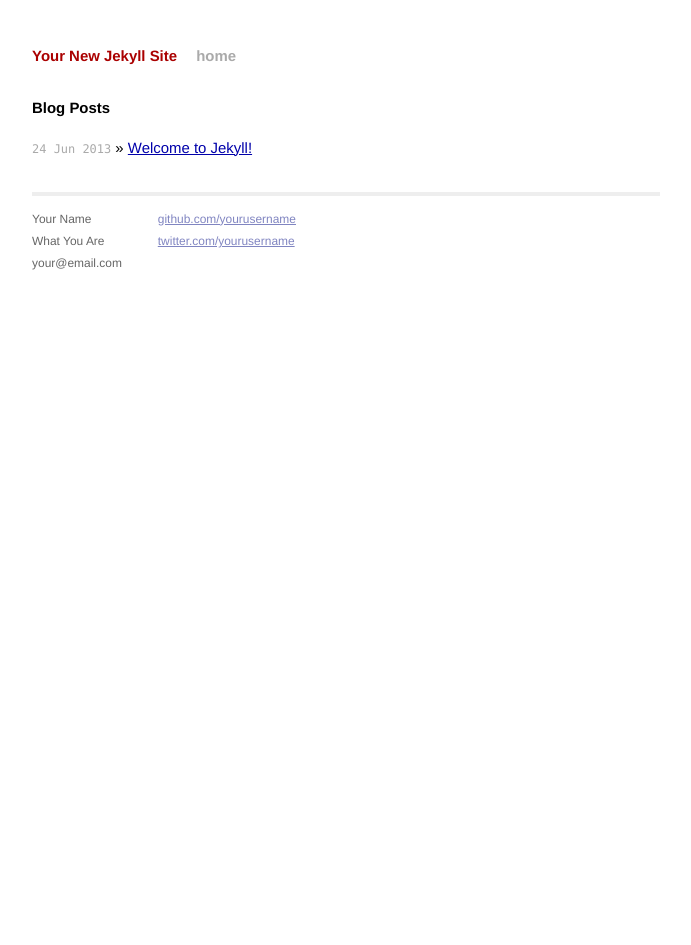
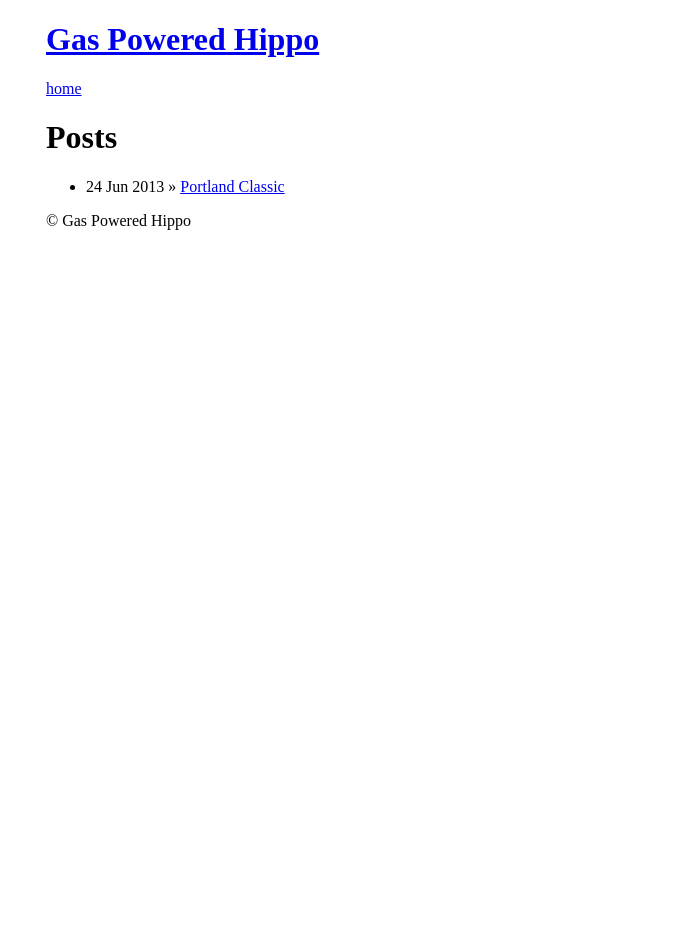
Before and after one commit to gaspoweredhippo/gaspoweredhippo.github.io, a Jekyll site: the page built from index.html, in a window 1280 px wide. Shown: the whole page, without its empty margins (294-985 px from the left). Built offline with Jekyll 4.4.1, drawn with Linux system fonts in a browser that asks for light colours; after the commit the page ends 900 px from its top, so only the background shows below that.

Commit message:
First post written

```diff
--- a/_config.yml
+++ b/_config.yml
@@ -1,2 +1,2 @@
-name: Your New Jekyll Site
+name: Gas Powered Hippo
 pygments: true
--- a/_layouts/default.html
+++ b/_layouts/default.html
@@ -5,10 +5,6 @@
         <meta http-equiv="X-UA-Compatible" content="IE=edge,chrome=1">
         <title>{{ page.title }}</title>
         <meta name="viewport" content="width=device-width">
-
-        <!-- syntax highlighting CSS -->
-        <link rel="stylesheet" href="/css/syntax.css">
-
         <!-- Custom CSS -->
         <link rel="stylesheet" href="/css/main.css">
 
@@ -25,19 +21,7 @@
                 {{ content }}
 
             <div class="footer">
-              <div class="contact">
-                <p>
-                  Your Name<br />
-                  What You Are<br />
-                  your@email.com
-                </p>
-              </div>
-              <div class="contact">
-                <p>
-                  <a href="http://github.com/yourusername/">github.com/yourusername</a><br />
-                  <a href="http://twitter.com/yourusername/">twitter.com/yourusername</a><br />
-                </p>
-              </div>
+              <p>© Gas Powered Hippo</p>
             </div>
           </div>
         </div> <!-- /container -->
--- a/css/main.css
+++ b/css/main.css
@@ -1,165 +1,4 @@
-/*****************************************************************************/
-/*
-/* Common
-/*
-/*****************************************************************************/
-
-/* Global Reset */
-* {
-  margin: 0;
-  padding: 0;
+.container {
+  max-width: 600px;
+  margin: 0 auto;
 }
-
-html, body { height: 100%; }
-
-body {
-  background-color: #FFF;
-  font: 13.34px Helvetica, Arial, sans-serif;
-  font-size: small;
-  text-align: center;
-}
-
-h1, h2, h3, h4, h5, h6 {
-  font-size: 100%; }
-
-h1 { margin-bottom: 1em; }
-p { margin: 1em 0; }
-
-a         { color: #00a; }
-a:hover   { color: #000; }
-a:visited { color: #a0a; }
-
-table {
-  font-size: inherit;
-  font: 100%;
-}
-
-/*****************************************************************************/
-/*
-/* Home
-/*
-/*****************************************************************************/
-ul.posts {
-  list-style-type: none;
-  margin-bottom: 2em;
-}
-
-ul.posts li {
-  line-height: 1.75em;
-}
-
-ul.posts span {
-  color: #aaa;
-  font-family: Monaco, "Courier New", monospace;
-  font-size: 80%;
-}
-
-/*****************************************************************************/
-/*
-/* Site
-/*
-/*****************************************************************************/
-
-.site {
-  font-size: 115%;
-  text-align: justify;
-  width: 42em;
-  margin: 3em auto 2em;
-  line-height: 1.5em;
-}
-
-.site .header a {
-  font-weight: bold;
-  text-decoration: none;
-}
-
-.site .header h1.title {
-  display: inline-block;
-  margin-bottom: 2em;
-}
-
-.site .header h1.title a {
-  color: #a00;
-}
-
-.site .header h1.title a:hover {
-  color: #000;
-}
-
-.site .header a.extra {
-  color: #aaa;
-  margin-left: 1em;
-}
-
-.site .header a.extra:hover {
-  color: #000;
-}
-
-.site .meta {
-  color: #aaa;
-}
-
-.site .footer {
-  font-size: 80%;
-  color: #666;
-  border-top: 4px solid #eee;
-  margin-top: 2em;
-  overflow: hidden;
-}
-
-.site .footer .contact {
-  float: left;
-  margin-right: 3em;
-}
-
-.site .footer .contact a {
-  color: #8085C1;
-}
-
-.site .footer .rss {
-  margin-top: 1.1em;
-  margin-right: -.2em;
-  float: right;
-}
-
-.site .footer .rss img {
-  border: 0;
-}
-
-/*****************************************************************************/
-/*
-/* Posts
-/*
-/*****************************************************************************/
-
-/* standard */
-.post pre {
-  border: 1px solid #ddd;
-  background-color: #eef;
-  padding: 0 .4em;
-}
-
-.post ul, .post ol {
-  margin-left: 1.35em;
-}
-
-.post code {
-  border: 1px solid #ddd;
-  background-color: #eef;
-  padding: 0 .2em;
-}
-
-.post pre code {
-  border: none;
-}
-
-/* terminal */
-.post pre.terminal {
-  border: 1px solid #000;
-  background-color: #333;
-  color: #FFF;
-}
-
-.post pre.terminal code {
-  background-color: #333;
-}
--- a/css/syntax.css
+++ /dev/null
@@ -1,60 +0,0 @@
-.highlight  { background: #ffffff; }
-.highlight .c { color: #999988; font-style: italic } /* Comment */
-.highlight .err { color: #a61717; background-color: #e3d2d2 } /* Error */
-.highlight .k { font-weight: bold } /* Keyword */
-.highlight .o { font-weight: bold } /* Operator */
-.highlight .cm { color: #999988; font-style: italic } /* Comment.Multiline */
-.highlight .cp { color: #999999; font-weight: bold } /* Comment.Preproc */
-.highlight .c1 { color: #999988; font-style: italic } /* Comment.Single */
-.highlight .cs { color: #999999; font-weight: bold; font-style: italic } /* Comment.Special */
-.highlight .gd { color: #000000; background-color: #ffdddd } /* Generic.Deleted */
-.highlight .gd .x { color: #000000; background-color: #ffaaaa } /* Generic.Deleted.Specific */
-.highlight .ge { font-style: italic } /* Generic.Emph */
-.highlight .gr { color: #aa0000 } /* Generic.Error */
-.highlight .gh { color: #999999 } /* Generic.Heading */
-.highlight .gi { color: #000000; background-color: #ddffdd } /* Generic.Inserted */
-.highlight .gi .x { color: #000000; background-color: #aaffaa } /* Generic.Inserted.Specific */
-.highlight .go { color: #888888 } /* Generic.Output */
-.highlight .gp { color: #555555 } /* Generic.Prompt */
-.highlight .gs { font-weight: bold } /* Generic.Strong */
-.highlight .gu { color: #aaaaaa } /* Generic.Subheading */
-.highlight .gt { color: #aa0000 } /* Generic.Traceback */
-.highlight .kc { font-weight: bold } /* Keyword.Constant */
-.highlight .kd { font-weight: bold } /* Keyword.Declaration */
-.highlight .kp { font-weight: bold } /* Keyword.Pseudo */
-.highlight .kr { font-weight: bold } /* Keyword.Reserved */
-.highlight .kt { color: #445588; font-weight: bold } /* Keyword.Type */
-.highlight .m { color: #009999 } /* Literal.Number */
-.highlight .s { color: #d14 } /* Literal.String */
-.highlight .na { color: #008080 } /* Name.Attribute */
-.highlight .nb { color: #0086B3 } /* Name.Builtin */
-.highlight .nc { color: #445588; font-weight: bold } /* Name.Class */
-.highlight .no { color: #008080 } /* Name.Constant */
-.highlight .ni { color: #800080 } /* Name.Entity */
-.highlight .ne { color: #990000; font-weight: bold } /* Name.Exception */
-.highlight .nf { color: #990000; font-weight: bold } /* Name.Function */
-.highlight .nn { color: #555555 } /* Name.Namespace */
-.highlight .nt { color: #000080 } /* Name.Tag */
-.highlight .nv { color: #008080 } /* Name.Variable */
-.highlight .ow { font-weight: bold } /* Operator.Word */
-.highlight .w { color: #bbbbbb } /* Text.Whitespace */
-.highlight .mf { color: #009999 } /* Literal.Number.Float */
-.highlight .mh { color: #009999 } /* Literal.Number.Hex */
-.highlight .mi { color: #009999 } /* Literal.Number.Integer */
-.highlight .mo { color: #009999 } /* Literal.Number.Oct */
-.highlight .sb { color: #d14 } /* Literal.String.Backtick */
-.highlight .sc { color: #d14 } /* Literal.String.Char */
-.highlight .sd { color: #d14 } /* Literal.String.Doc */
-.highlight .s2 { color: #d14 } /* Literal.String.Double */
-.highlight .se { color: #d14 } /* Literal.String.Escape */
-.highlight .sh { color: #d14 } /* Literal.String.Heredoc */
-.highlight .si { color: #d14 } /* Literal.String.Interpol */
-.highlight .sx { color: #d14 } /* Literal.String.Other */
-.highlight .sr { color: #009926 } /* Literal.String.Regex */
-.highlight .s1 { color: #d14 } /* Literal.String.Single */
-.highlight .ss { color: #990073 } /* Literal.String.Symbol */
-.highlight .bp { color: #999999 } /* Name.Builtin.Pseudo */
-.highlight .vc { color: #008080 } /* Name.Variable.Class */
-.highlight .vg { color: #008080 } /* Name.Variable.Global */
-.highlight .vi { color: #008080 } /* Name.Variable.Instance */
-.highlight .il { color: #009999 } /* Literal.Number.Integer.Long */
--- a/index.html
+++ b/index.html
@@ -1,10 +1,10 @@
 ---
 layout: default
-title: Your New Jekyll Site
+title: Gas Powered Hippo
 ---
 
 <div id="home">
-  <h1>Blog Posts</h1>
+  <h1>Posts</h1>
   <ul class="posts">
     {% for post in site.posts %}
       <li><span>{{ post.date | date_to_string }}</span> &raquo; <a href="{{ post.url }}">{{ post.title }}</a></li>
```
Also changed, not shown: _posts/2013-06-24-Portland-Classic.textile (added, +8 -0 lines), _posts/2013-06-24-welcome-to-jekyll.markdown (deleted, +0 -24 lines), 2013-03-24-Portland-Classic.textile (added), 1 other file.
